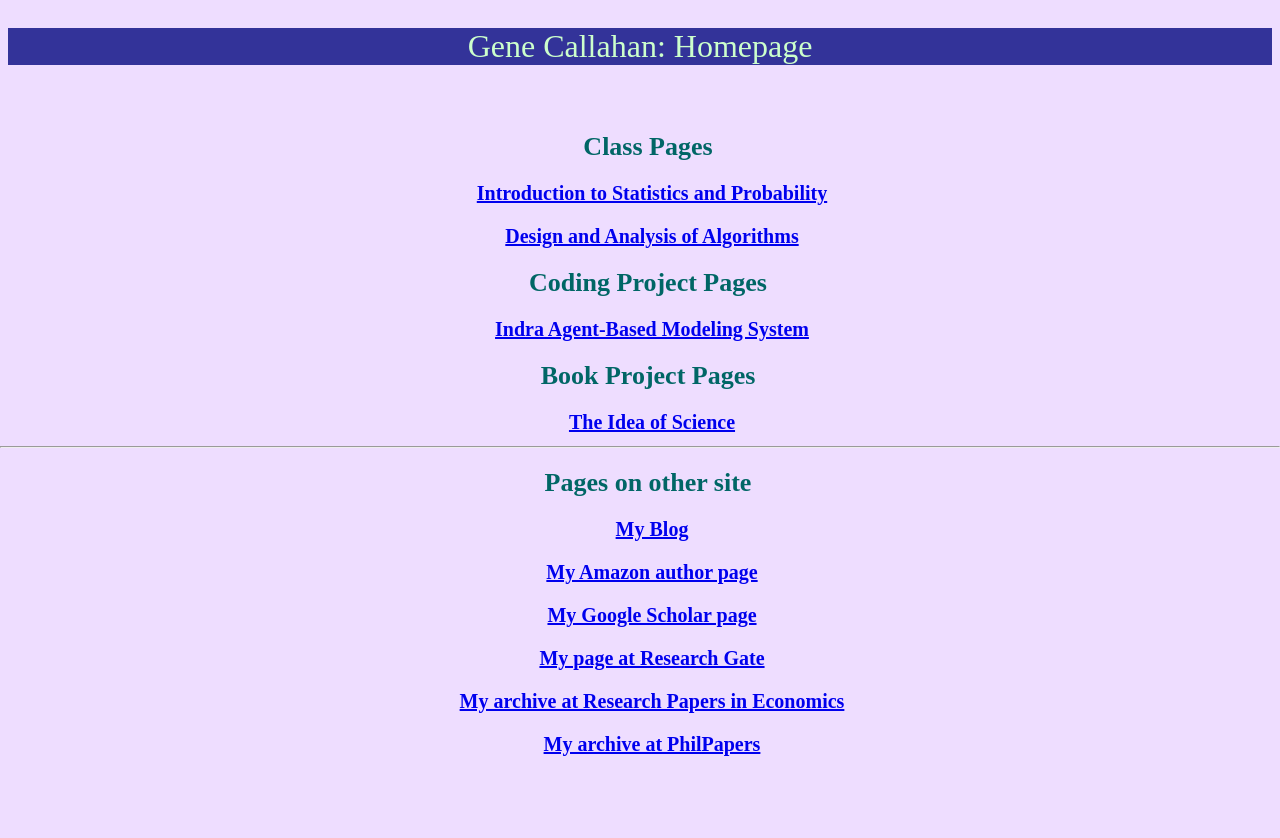
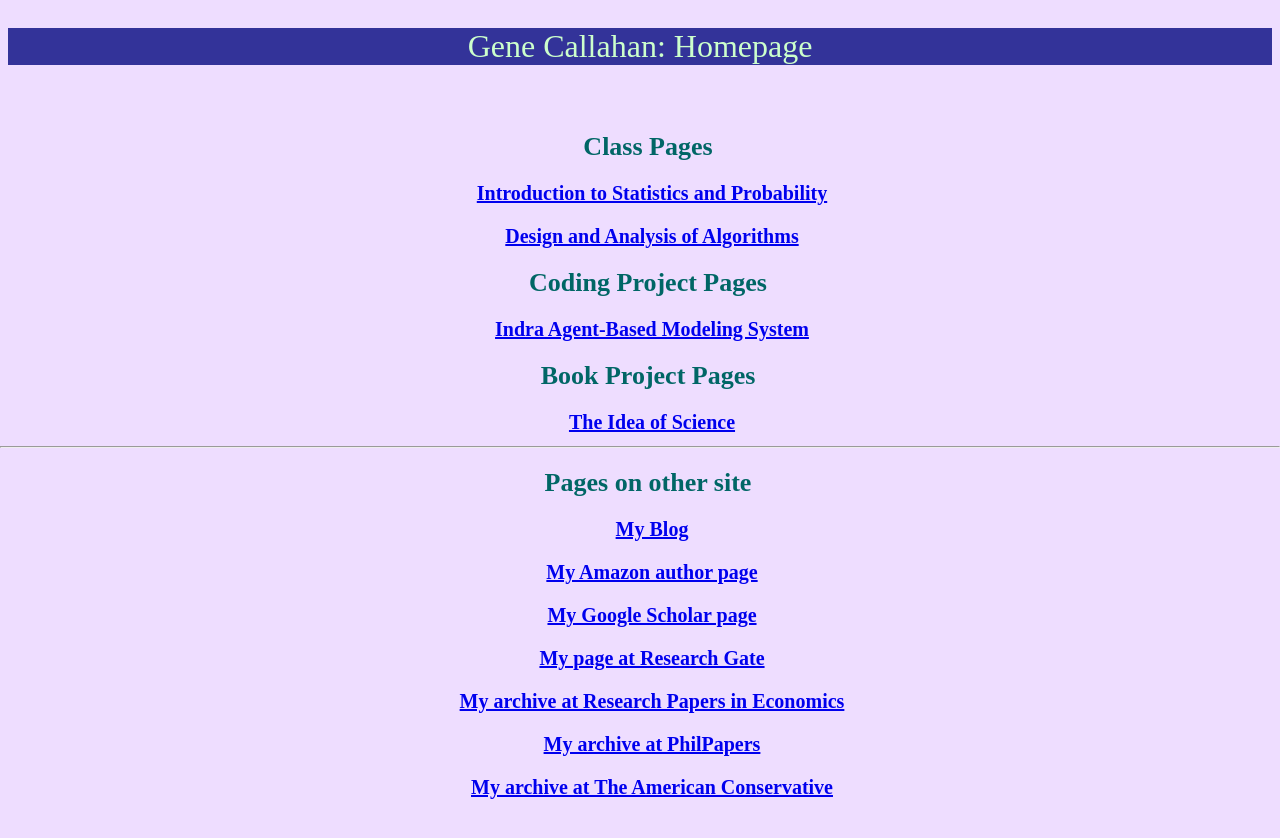
Before and after one commit to gcallah/gcallah.github.io, a Jekyll site: the page index.html, which Jekyll copies as it is, in a window 1280 px wide. Shown: the top 838 px of the page. Built offline with Jekyll 4.4.1, drawn with Linux system fonts in a browser that asks for light colours.

Commit message:
Updated index.

```diff
--- a/index.html
+++ b/index.html
@@ -98,6 +98,13 @@
                         My archive at PhilPapers
                         </a>
                     </h3>
+
+                    <h3>
+                        <a
+                            href="http://www.theamericanconservative.com/author/gene-callahan/">
+                        My archive at The American Conservative
+                        </a>
+                    </h3>
             </div>
 
     </body>
```
